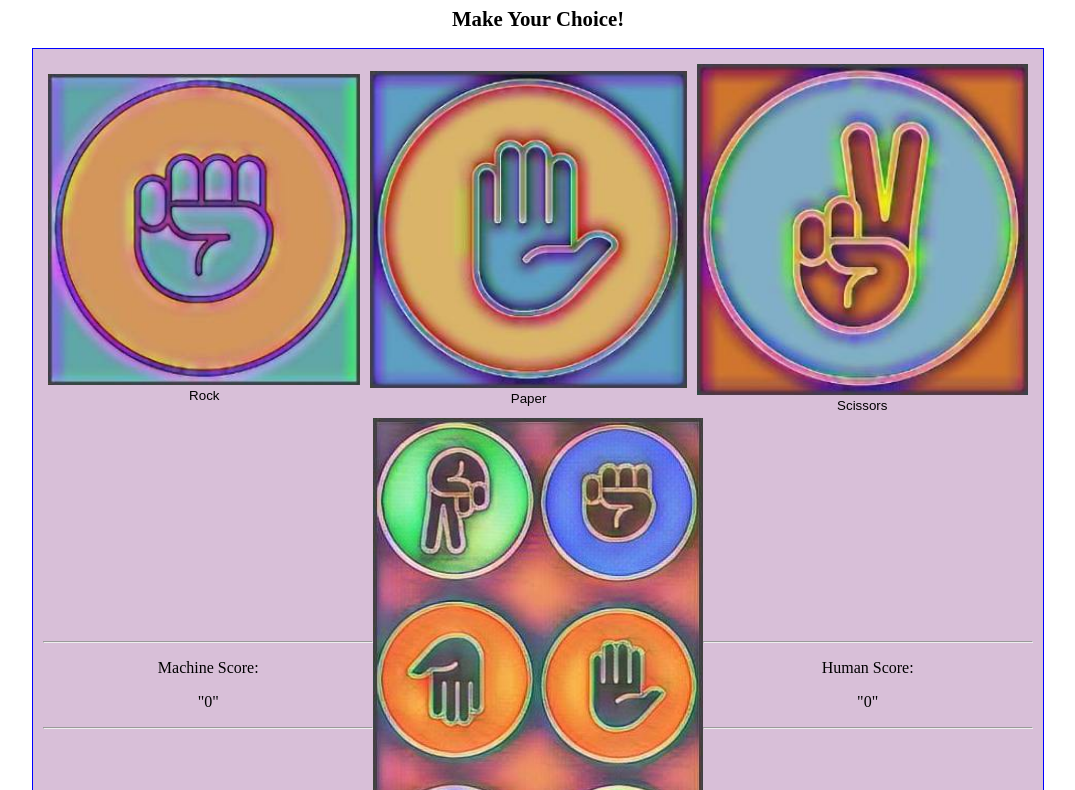
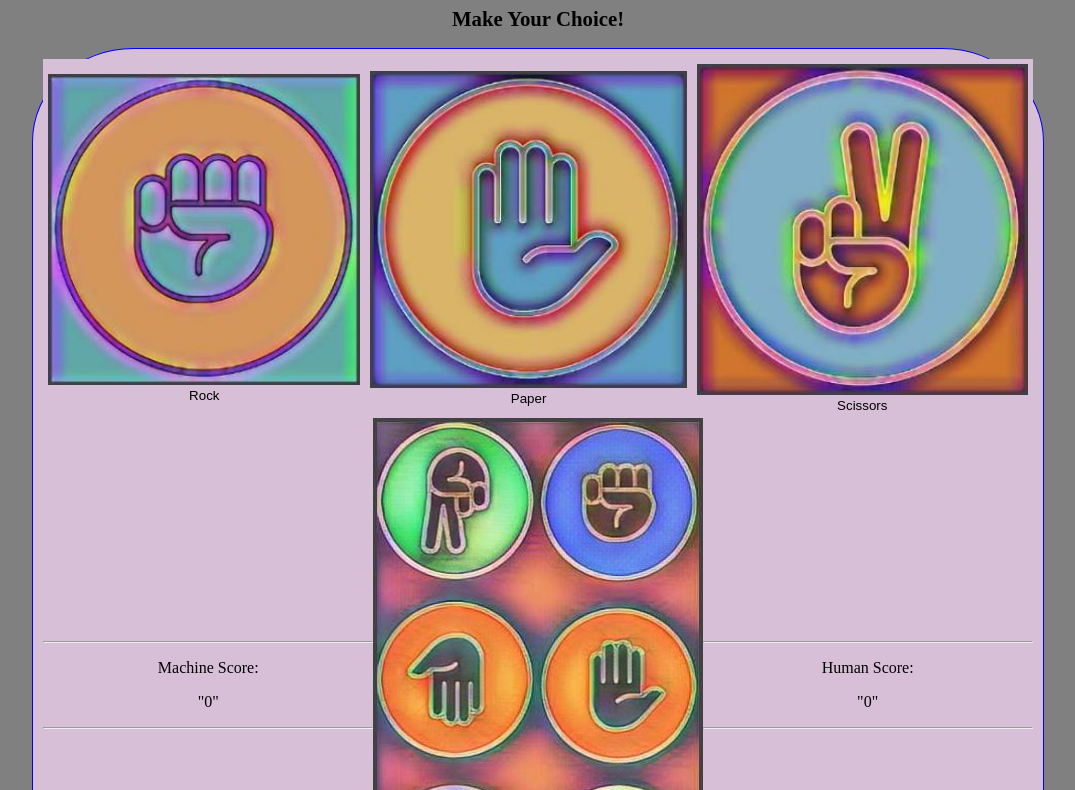
Before and after one commit to CheyenneMDavid/Rock-Paper-Scissors, a plain HTML site: page index.html in a window 1280 px wide. Shown: the part 73-863 px from the top of the page, without its empty margins (102-1177 px from the left). Drawn offline with Linux system fonts and the light colour scheme.

Commit message:
Add border to game area

```diff
--- a/assets/css/style.css
+++ b/assets/css/style.css
@@ -1,5 +1,6 @@
 body {
     text-align: center;
+    background-color: gray;
 }
 
 h1 {
@@ -22,6 +23,7 @@ h2 {
     padding: 10px;
     background-color: thistle;
     border: 1px solid blue;
+    border-radius: 10%;
 }
 
 .rps-choice {
```
